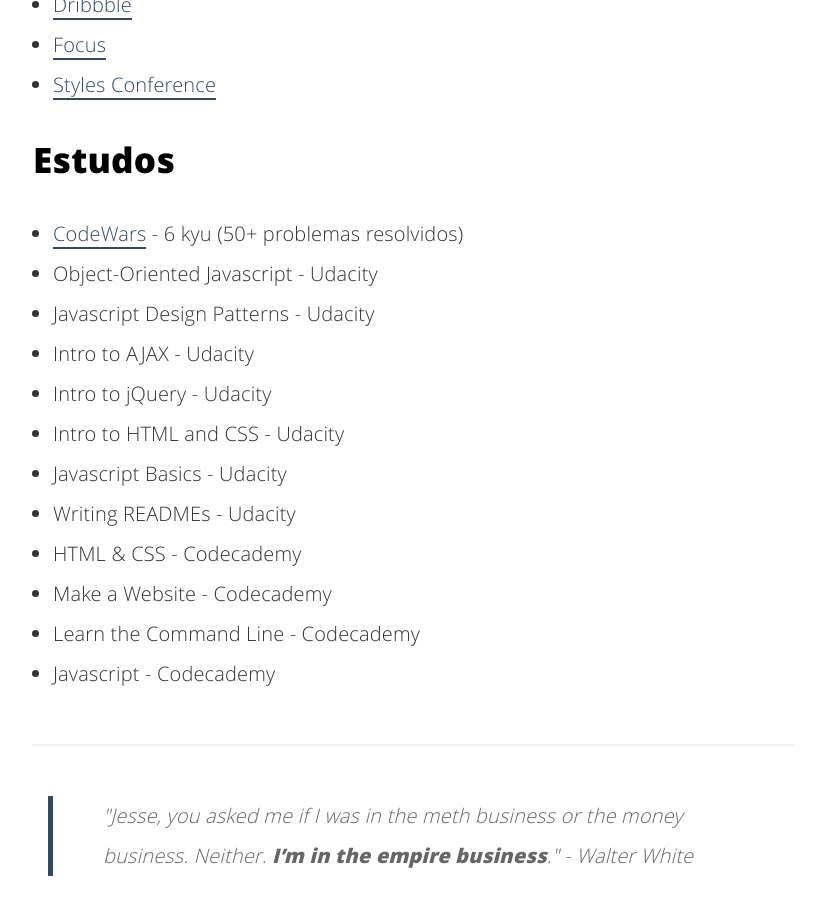
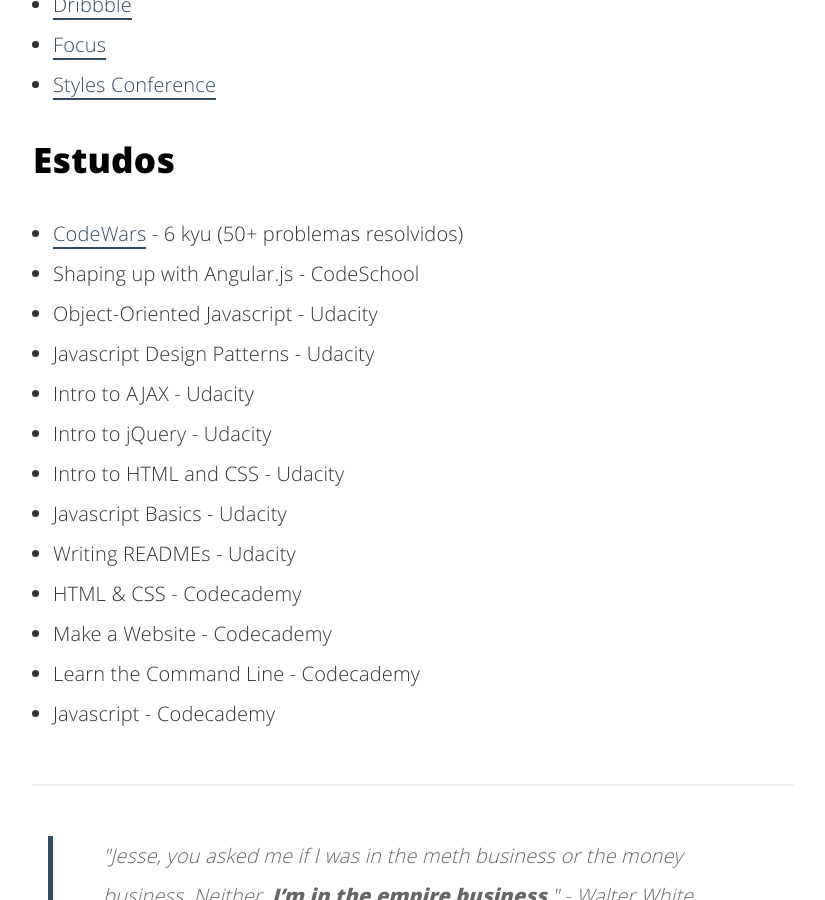
Before and after one commit to cauequeiroz/cauequeiroz.github.io, a Jekyll site: the page built from about.html, in a window 1280 px wide and 900 px high, scrolled down 3052 px. Shown: the whole window, without its empty margins (227-1052 px from the left). Built offline with Jekyll 4.4.1, drawn with Linux system fonts in a browser that asks for light colours.

Commit message:
Update about

```diff
--- a/about.html
+++ b/about.html
@@ -60,6 +60,7 @@
 
 <ul>
 	<li><a href="https://www.codewars.com/users/cauequeiroz">CodeWars</a> - 6 kyu (50+ problemas resolvidos)</li>
+    <li>Shaping up with Angular.js - CodeSchool</li>
 	<li>Object-Oriented Javascript - Udacity</li>
 	<li>Javascript Design Patterns - Udacity</li>
     <li>Intro to AJAX - Udacity</li>
```
